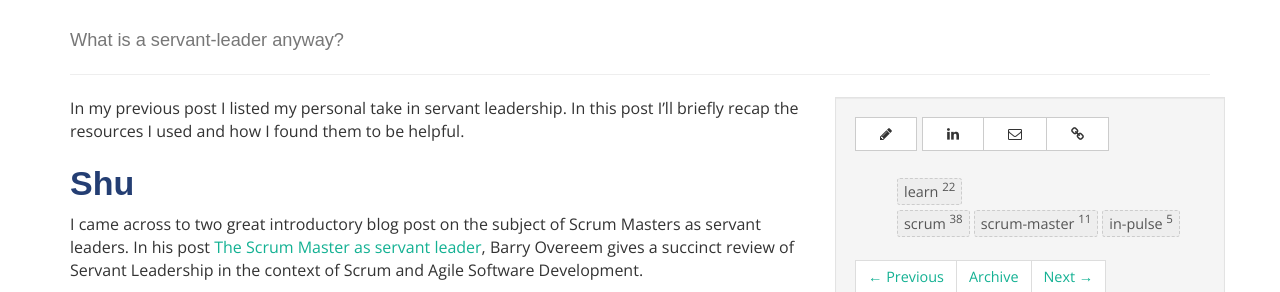
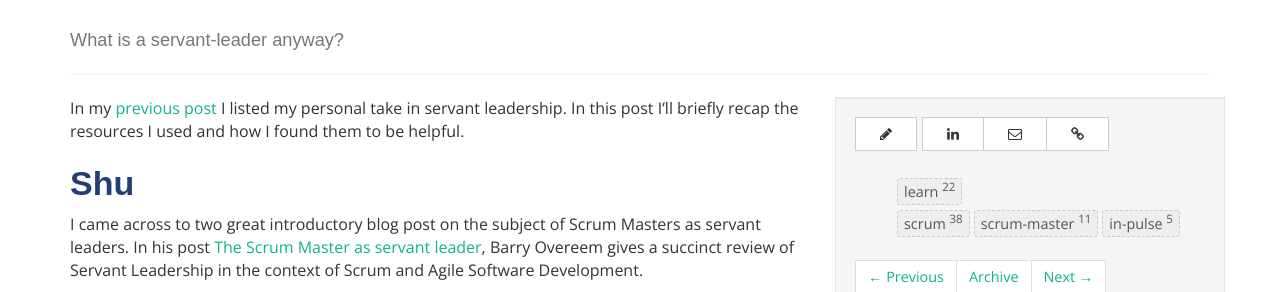
Before and after one commit to serraict/serraict.github.io, a Jekyll site: the page built from _posts/learn/2016-04-15-servant-leader-resources.md, in a window 1280 px wide and 900 px high, scrolled down 322 px. Shown: the part 163-455 px from the top of the window. Built offline with Jekyll 4.4.1, drawn with Linux system fonts in a browser that asks for light colours; nearby versions of some CDN libraries; some web fonts are replaced; some of the changed lines change nothing that is shown.

Commit message:
Add a link to article

```diff
--- a/_posts/learn/2016-04-15-servant-leader-resources.md
+++ b/_posts/learn/2016-04-15-servant-leader-resources.md
@@ -8,7 +8,7 @@ title: Servant Leadership Resources
 
 {% include JB/setup %}
 
-In my previous post I listed my personal take in servant leadership.
+In my [previous post]({% post_url /thoughts/2016-04-13-what-is-a-servant-leader-anyway %}) I listed my personal take in servant leadership.
 In this post I'll briefly recap the resources
 I used and how I found them to be helpful.
 
```
